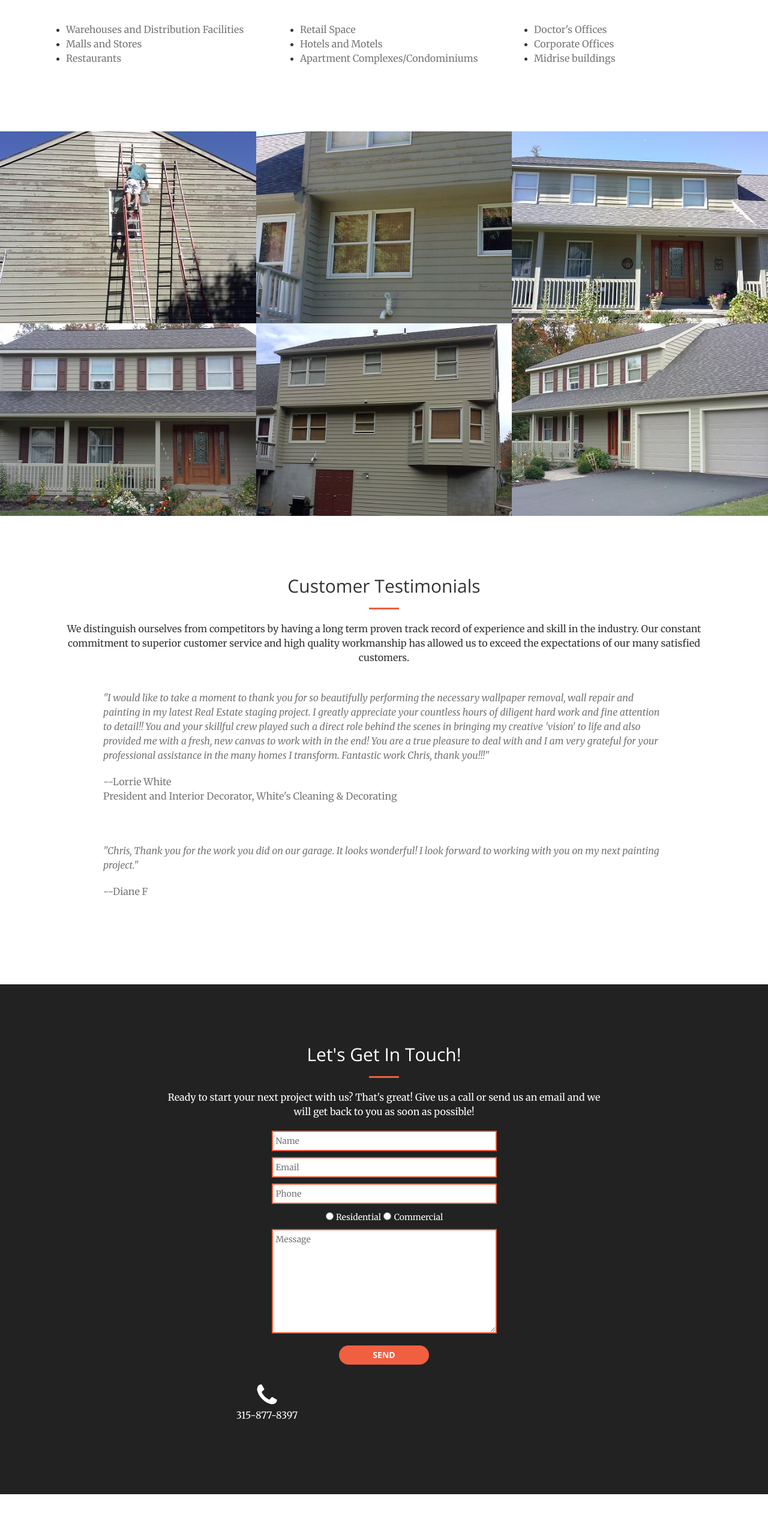
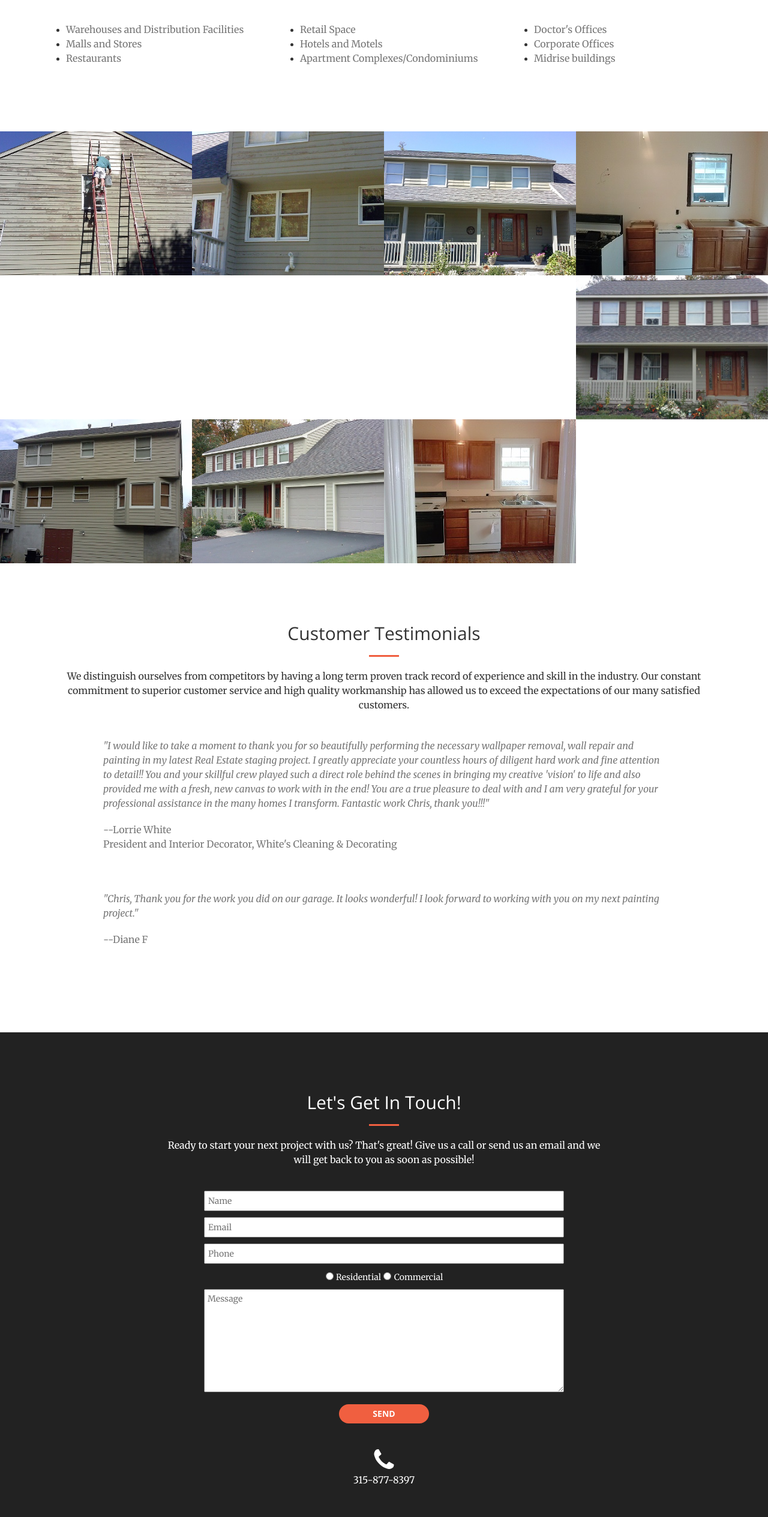
Before and after one commit to kseniya292/imagepaintingcny, a website: page index.html in a window 1280 px wide. Shown: the part 2010-4539 px from the top of the page at 60% size. Before the commit the page ends 4501 px from the top, so only its background shows below. Drawn offline with nearby package versions, Linux system fonts and the light colour scheme.

Commit message:
added pics

```diff
--- a/css/main.css
+++ b/css/main.css
@@ -23,18 +23,20 @@ header {
 
 form {
   margin: 0 auto;
+  padding-top: 10px;
+  padding-bottom: 10px;
 }
 
 input, textarea {
   display: block;
-  width: 50%;
+  width: 80%;
   margin: 0 auto;
   margin-top: 10px;
   margin-bottom: 10px;
   padding-top: 5px;
   padding-bottom: 5px;
   padding-left: 5px;
-  border: 2px solid #F05F40;
+  color: black;
 }
 
 input:focus, textarea:focus {
@@ -44,6 +46,7 @@ input:focus, textarea:focus {
 .radio-btn {
   display: inline-block;
   width: 2%;
+  color: white;
 }
 
 input.btn-primary {
--- a/index.html
+++ b/index.html
@@ -220,7 +220,7 @@
     <section class="no-padding" id="portfolio">
         <div class="container-fluid">
             <div class="row no-gutter popup-gallery">
-                <div class="col-lg-4 col-sm-6">
+                <div class="col-lg-3 col-sm-6">
                     <a href="img/portfolio/fullsize/House1b.jpg" class="portfolio-box">
                         <img src="img/portfolio/thumbnails/House1b.jpg" class="img-responsive" alt="">
                         <div class="portfolio-box-caption">
@@ -235,7 +235,7 @@
                         </div>
                     </a>
                 </div>
-                <div class="col-lg-4 col-sm-6">
+                <div class="col-lg-3 col-sm-6">
                     <a href="img/portfolio/fullsize/House2b.jpg" class="portfolio-box">
                         <img src="img/portfolio/thumbnails/House2b.jpg" class="img-responsive" alt="">
                         <div class="portfolio-box-caption">
@@ -250,7 +250,7 @@
                         </div>
                     </a>
                 </div>
-                <div class="col-lg-4 col-sm-6">
+                <div class="col-lg-3 col-sm-6">
                     <a href="img/portfolio/fullsize/House3b.jpg" class="portfolio-box">
                         <img src="img/portfolio/thumbnails/House3b.jpg" class="img-responsive" alt="">
                         <div class="portfolio-box-caption">
@@ -265,7 +265,22 @@
                         </div>
                     </a>
                 </div>
-                <div class="col-lg-4 col-sm-6">
+                <div class="col-lg-3 col-sm-6">
+                    <a href="img/portfolio/Apt-During.jpg" class="portfolio-box">
+                        <img src="img/portfolio/Apt-During.jpg" class="img-responsive" alt="">
+                        <div class="portfolio-box-caption">
+                            <div class="portfolio-box-caption-content">
+                                <div class="project-category text-faded">
+                                    Category
+                                </div>
+                                <div class="project-name">
+                                    Project Name
+                                </div>
+                            </div>
+                        </div>
+                    </a>
+                </div>
+                <div class="col-lg-3 col-sm-6">
                     <a href="img/portfolio/fullsize/House4b.jpg" class="portfolio-box">
                         <img src="img/portfolio/thumbnails/House4b.jpg" class="img-responsive" alt="">
                         <div class="portfolio-box-caption">
@@ -280,7 +295,7 @@
                         </div>
                     </a>
                 </div>
-                <div class="col-lg-4 col-sm-6">
+                <div class="col-lg-3 col-sm-6">
                     <a href="img/portfolio/fullsize/House5b.jpg" class="portfolio-box">
                         <img src="img/portfolio/thumbnails/House5b.jpg" class="img-responsive" alt="">
                         <div class="portfolio-box-caption">
@@ -295,7 +310,7 @@
                         </div>
                     </a>
                 </div>
-                <div class="col-lg-4 col-sm-6">
+                <div class="col-lg-3 col-sm-6">
                     <a href="img/portfolio/fullsize/House6b.jpg" class="portfolio-box">
                         <img src="img/portfolio/thumbnails/House6b.jpg" class="img-responsive" alt="">
                         <div class="portfolio-box-caption">
@@ -310,8 +325,23 @@
                         </div>
                     </a>
                 </div>
-            </div>
-        </div>
+                <div class="col-lg-3 col-sm-6">
+                    <a href="img/portfolio/Apt-After2.jpg" class="portfolio-box">
+                        <img src="img/portfolio/Apt-After2.jpg" class="img-responsive" alt="">
+                        <div class="portfolio-box-caption">
+                            <div class="portfolio-box-caption-content">
+                                <div class="project-category text-faded">
+                                    Category
+                                </div>
+                                <div class="project-name">
+                                    Project Name
+                                </div>
+                            </div>
+                        </div>
+                    </a>
+                </div>
+            </div> <!--row-->
+        </div> <!--container-fluid-->
     </section>
 
     <section id="testimonials">
@@ -357,7 +387,7 @@
                         <input type="submit" class="btn btn-primary" value="Send">
                     </form>
                 </div>
-                <div class="col-lg-4 col-lg-offset-2 text-center">
+                <div class="col-lg-4 col-lg-offset-4 text-center">
                     <i class="fa fa-phone fa-3x sr-contact"></i>
                     <p>315-877-8397</p>
                 </div>
```
Also changed, not shown: img/portfolio/fullsize/1.jpg (deleted), img/portfolio/fullsize/2.jpg (deleted), img/portfolio/fullsize/3.jpg (deleted), img/portfolio/fullsize/4.jpg (deleted), img/portfolio/fullsize/5.jpg (deleted), img/portfolio/fullsize/6.jpg (deleted).
